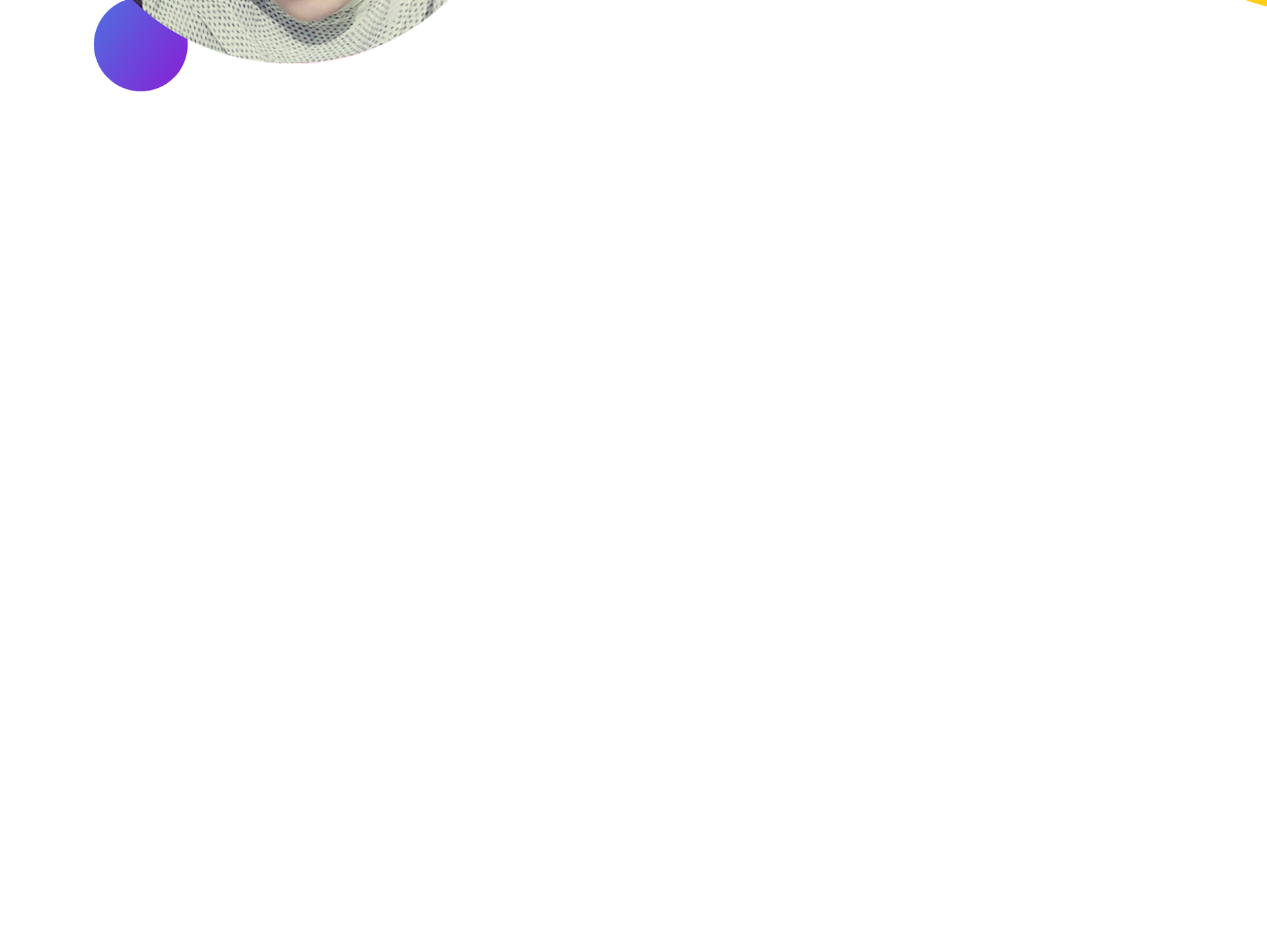
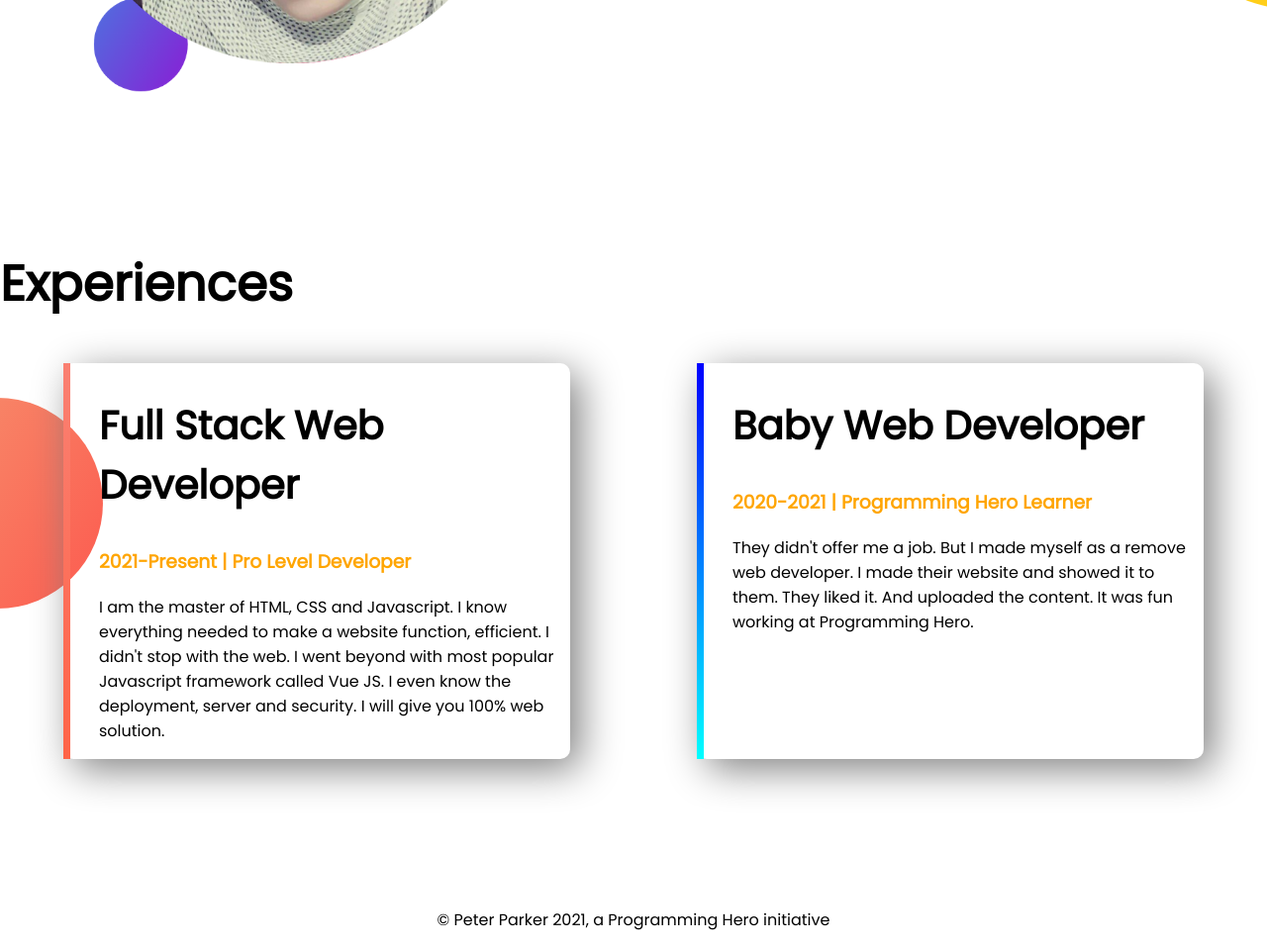
Before and after one commit to jahanaraislam/developer-potrfolio, a plain HTML site: page index.html in a window 1280 px wide. Shown: the part 1024-1982 px from the top of the page at 99% size. Before the commit the page ends 1274 px from the top, so only its background shows below. Drawn offline with Linux system fonts and the light colour scheme.

Commit message:
footer and experience added

```diff
--- a/index.html
+++ b/index.html
@@ -13,7 +13,7 @@
 </head>
 
 <body>
- <section class="top-banner">
+ <section class="top-banner flexible-container">
     <div class="half-width">
         <h1>Welcome To</h1>
         <h1><span class="orange-color">Jahanara Islam </span>World!</h1>
@@ -27,7 +27,7 @@
         <img src="images/Niha-pic2-with-bg.png" alt="">
     </div>
   </section>
-  <section class="Dream-Big">
+  <section class="Dream-Big flexible-container">
     <div class="half-width">
         <img src="images/Niha-bg2.png" alt="">
     </div>
@@ -39,6 +39,22 @@
         <a class="link-button"  target="_blank"href="">DOWNLOAD RESUME</a>
     </div>
   </section>
+  <section class="experience-area">
+    <h1>Experiences</h1>
+    <div class="flexible-container">
+        <div id="Full-stack-experience" class="experience-item">
+            <h2>Full Stack Web Developer</h2>
+            <h3 class="orange-color">2021-Present | Pro Level Developer</h3>
+            <p>I am the master of HTML, CSS and Javascript. I know everything needed to make a website function, efficient. I didn't stop with the web. I went beyond with most popular Javascript framework called Vue JS. I even know the deployment, server and security. I will give you 100% web solution.</p>
+        </div>
+        <div id="web-dev-experience" class="experience-item">
+            <h2>Baby Web Developer</h2>
+            <h3 class="orange-color">2020-2021 | Programming Hero Learner</h3>
+            <p>They didn't offer me a job. But I made myself as a remove web developer. I made their website and showed it to them. They liked it. And uploaded the content. It was fun working at Programming Hero.</p>
+        </div>
+    </div>
+  </section>
+  <footer><p>© Peter Parker 2021, a Programming Hero initiative</p></footer>
 </body>
 
 </html>
--- a/style.css
+++ b/style.css
@@ -6,10 +6,13 @@ h1{
     font-size: 50px;
 
 }
+h2{
+    font-size: 40px;
+}
 .orange-color{
     color: orange;
 }
-section{
+.flexible-container{
     display: flex;
     margin-bottom: 150px;
 }
@@ -38,3 +41,29 @@ section{
     background-repeat: no-repeat;
     background-position: right;
 }
+.experience-area{
+    background-image: url(images/exp-bg.png);
+    background-repeat: no-repeat;
+    background-position: left;
+}
+.experience-item{
+    width: 40%;
+    margin-left:5% ;
+    margin-right:5% ;
+    padding-left: 29px;
+    border-radius: 10px;
+    box-shadow: 10px 10px 40px gray;
+}
+#web-dev-experience{
+    border-left: 7px solid;
+    border-image: linear-gradient(blue,cyan);
+    border-image-slice: 1;
+}
+#Full-stack-experience{
+    border-left: 7px solid;
+    border-image: linear-gradient(salmon,tomato);
+    border-image-slice: 1;
+}
+footer p{
+    text-align: center;
+}
```
